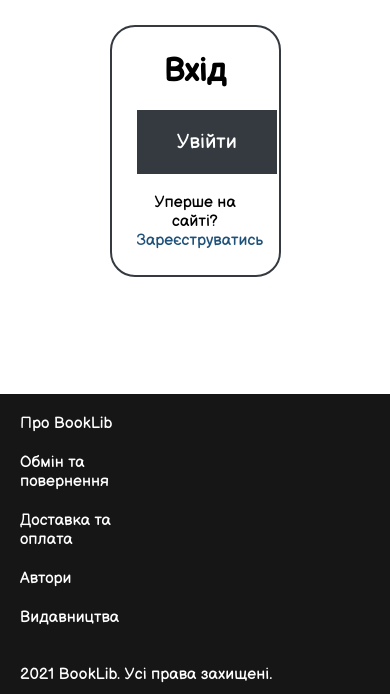
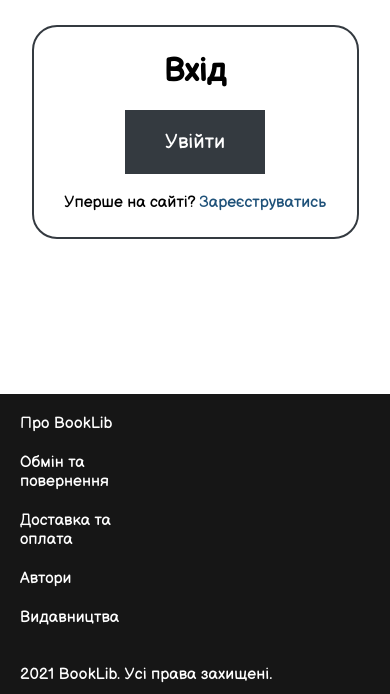
Before and after one commit to MNDonut/BookLib, a Django app: template account/templates/login.html in a window 390 px wide. Shown: the part 150-844 px from the top of the page. Run offline with Django 3.2, Linux system fonts and the light colour scheme; the template is opened without the code that fills it, so the values that code supplies are empty.

Commit message:
Added mobile frontend for login and register pages

```diff
--- a/account/static/form.css
+++ b/account/static/form.css
@@ -1,3 +1,34 @@
+@media (max-width: 1025px) {
+    .wrapper .authorization-form {
+        width: 40%;
+    }
+}
+
+@media (max-width: 768px) {
+    .wrapper .authorization-form {
+        width: 50%;
+    }
+}
+
+@media (max-width: 425px) {
+    .wrapper .authorization-form {
+        width: 70%;
+    }
+}
+
+@media (max-width: 425px) {
+    .wrapper .authorization-form {
+        width: 70%;
+    }
+}
+
+@media (max-width: 320px) {
+    .wrapper .authorization-button {
+        padding: 20px 30px;
+        font-size: 20px;
+    }
+}
+
 * {
     margin: 0;
     padding: 0;
```
